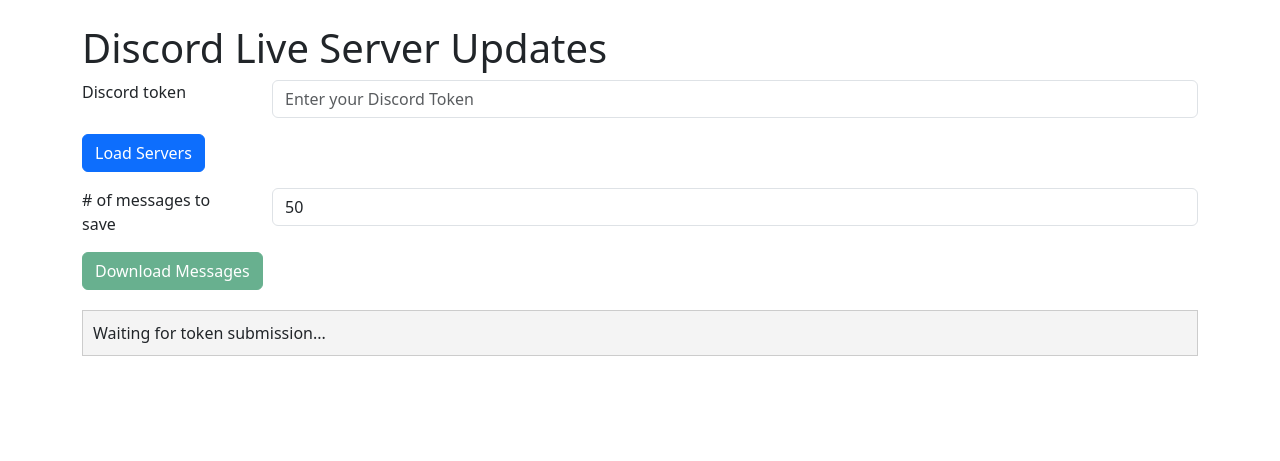
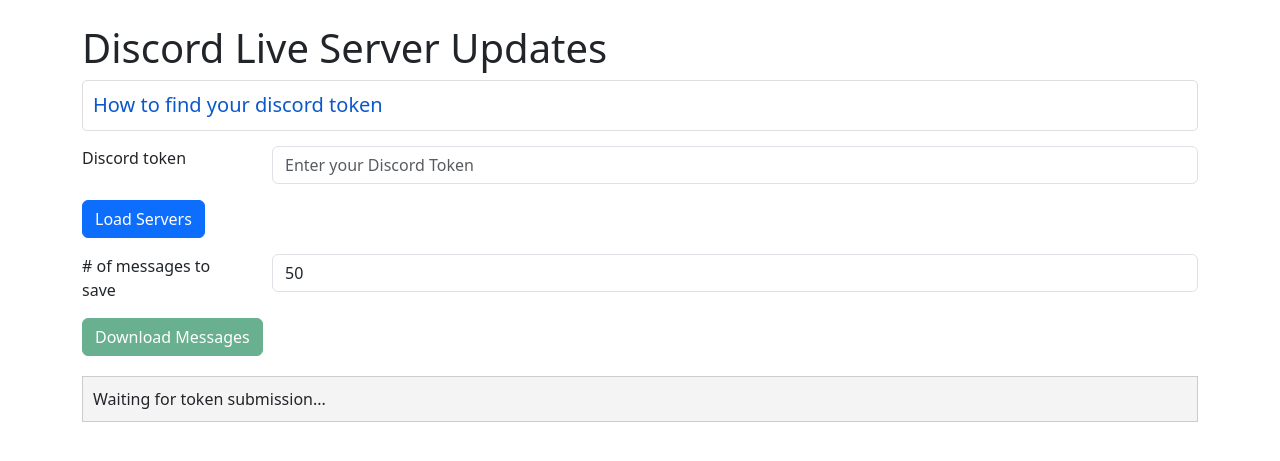
Before and after one commit to JadanPoll/Discord-Wiki, a Flask app: page /visualize/live_server_update in a window 1280 px wide. Shown: the part 56-517 px from the top of the page. Run offline with Flask 3, Linux system fonts and the light colour scheme; some libraries are stand-ins or nearby versions.

Commit message:
Ported fdbed7f and a03ca77 into Website-new

```diff
--- a/Website-new/app.py
+++ b/Website-new/app.py
@@ -89,6 +89,10 @@
 def visualize():
     return render_template('visualize/index.html', group='dev')
 
+@app.route('/visualize/analyze')
+def analyze():
+    return render_template('visualize/analyze.html', group='dev')
+
 @app.route("/visualize/download_messages")
 def dl_msg():
     return render_template('visualize/download/download_messages.html', group='dev')
--- a/Website-new/requirements.txt
+++ b/Website-new/requirements.txt
@@ -1 +1,3 @@
 flask
+flask_cors
+requests
--- a/Website-new/templates/visualize/download/live_server_update.html
+++ b/Website-new/templates/visualize/download/live_server_update.html
@@ -4,7 +4,6 @@
 
 {% block head %}
 <style>
-
     #output {
         white-space: pre-wrap;
         background-color: #f4f4f4;
@@ -67,17 +66,110 @@
         cursor: pointer;
     }
 
+    .tut-image {
+        max-width: 400px;
+        height: auto;
+    }
+
+    details {
+        margin-bottom: 15px;
+        border: 1px solid #ddd;
+        padding: 10px;
+        border-radius: 5px;
+        cursor: pointer;
+    }
+
+    /* Styling for the <summary> and <h5> */
+    summary {
+        font-weight: bold;
+        font-size: 1.2em;
+        list-style: none;
+    }
+
+    summary h5 {
+        display: inline;
+        margin: 0;
+        color: rgb(10,88,202);
+    }
+
+    .grid-container {
+        display: grid;
+        grid-template-columns: repeat(auto-fit, minmax(300px, 1fr));
+        gap: 20px;
+        margin-top: 20px;
+    }
+
+    .step {
+        display: flex;
+        flex-direction: column;
+        border: 1px solid #ddd;
+        border-radius: 5px;
+        padding: 15px;
+        box-shadow: 0 2px 5px rgba(0, 0, 0, 0.1);
+        background-color: #fafafa;
+    }
+
+    /* Center the image horizontally */
+    .step img {
+        max-width: 100%;
+        height: auto;
+        margin: 10px auto 0;
+        display: block;
+    }
+
 </style>
 
 {% endblock %}
 
 {% block body %}
 <h1>Discord Live Server Updates</h1>
+<details>
+    <summary>
+        <h5>How to find your discord token</h5>
+    </summary>
+
+    <div class="grid-container">
+        <div class="step">
+            <p>1. Open a new browser window and go to <a href="https://www.discord.com">discord.com</a> and go to
+                any channel. Then open the console dev
+                tools with Option+Command+J on Mac or Control+Shift+J on Windows. The picture shows
+                what you should see.</p>
+            <img class="tut-image" src="/img/discord-tut-images/discord-token-tut-img1.webp" alt="Dev tools example">
+        </div>
+
+        <div class="step">
+            <p>2. Click the 2 arrows that are on the top bar (the same one as console, application, etc) and click
+                on
+                "network". The 2nd picture is what you should see after clicking on network.</p>
+            <img class="tut-image" src="/img/discord-tut-images/discord-token-tut-img2.webp" alt="Network tab example">
+        </div>
+
+        <div class="step">
+            <p>3. Scroll through the discord channel you're in until you see an element that has "messages" in its
+                name.
+                Click on this. If you don't see any, then go to another channel and try again.</p>
+            <img class="tut-image" src="/img/discord-tut-images/discord-token-tut-img3.webp" alt="Messages example">
+        </div>
+
+        <div class="step">
+            <p>4. Scroll down (on the right side) until you see where it says "authorization." It's covered in the
+                picture but those 2 lines are your authorization key. Copy this key.</p>
+
+            <img class="tut-image" src="/img/discord-tut-images/discord-token-tut-img4.webp" alt="Example">
+        </div>
+
+        <div class="step">
+            <p>5. Paste this key in the textbox below.</p>
+        </div>
+    </div>
+
+</details>
 <form id="tokenForm">
     <div class="mb-3 row">
         <label for="auth-token" class="col-sm-2">Discord token</label>
         <div class="col-sm-10">
-            <input type="text" class="form-control" id="discordToken" name="discordToken" placeholder="Enter your Discord Token" required>
+            <input type="text" class="form-control" id="discordToken" name="discordToken"
+                placeholder="Enter your Discord Token" required>
         </div>
     </div>
 
@@ -497,6 +589,10 @@
             downloadBtn.disabled = true;
             downloadBtn.style.backgroundColor = 'gray';
 
+            // need to add query for server ID (or POST incl data)?
+            // or we might think of saving data on the server for a short period
+
+            window.location.href="/visualize/analysis";
         }
     });
 
--- a/Website-new/templates/visualize/plot_general_density.html
+++ b/Website-new/templates/visualize/plot_general_density.html
@@ -5,7 +5,6 @@
 {% block head %}
 <meta charset="UTF-8">
 <meta name="viewport" content="width=device-width, initial-scale=1.0">
-<title>Message Length Density Plot</title>
 <script src="https://cdn.jsdelivr.net/npm/chart.js"></script>
 {% endblock %}
 {% block body %}
--- a/Website-new/templates/visualize/plot_textdensity_user.html
+++ b/Website-new/templates/visualize/plot_textdensity_user.html
@@ -5,7 +5,6 @@
 {% block head %}
 <meta charset="UTF-8">
 <meta name="viewport" content="width=device-width, initial-scale=1.0">
-<title>User Text Density Plot</title>
 <script src="https://cdn.jsdelivr.net/npm/chart.js"></script>
 {% endblock %}
 {% block body %}
--- a/Website-new/templates/visualize/plot_timestamp_density.html
+++ b/Website-new/templates/visualize/plot_timestamp_density.html
@@ -3,7 +3,6 @@
 {% block title %}Message Timestamp Density Plot{% endblock %}
 
 {% block head %}
-<title>Message Timestamp Density Plot</title>
 <script src="https://cdn.jsdelivr.net/npm/chart.js"></script>
 {% endblock %}
 
--- a/Website-new/templates/visualize/plot_useractivity.html
+++ b/Website-new/templates/visualize/plot_useractivity.html
@@ -7,7 +7,6 @@
 {% endblock %}
 
 {% block body %}
-<h1>User Activity Plot</h1>
 <canvas id="activityPlot" width="800" height="600"></canvas>
 <script>
     // Load JSON data from a file
--- a/Website-new/templates/visualize/wordcloud.html
+++ b/Website-new/templates/visualize/wordcloud.html
@@ -3,7 +3,6 @@
 {% block title %}Word Cloud Visualization{% endblock %}
 
 {% block head %}
-<title>Word Cloud Visualization</title>
 <script src="https://cdnjs.cloudflare.com/ajax/libs/wordcloud2.js/1.0.6/wordcloud2.min.js"></script>
 <style>
     #wordCloud {
```
Also changed, not shown: Website-new/templates/visualize/analysis.html (added, +10 -0 lines), Website/Data-Insights/Visualize/Download/LiveServerUpdate.html (+9 -7 lines), Website-new/static/img/discord-tut-images/discord-token-tut-img1.webp (added), Website-new/static/img/discord-tut-images/discord-token-tut-img2.webp (added), Website-new/static/img/discord-tut-images/discord-token-tut-img3.webp (added), Website-new/static/img/discord-tut-images/discord-token-tut-img4.webp (added).
